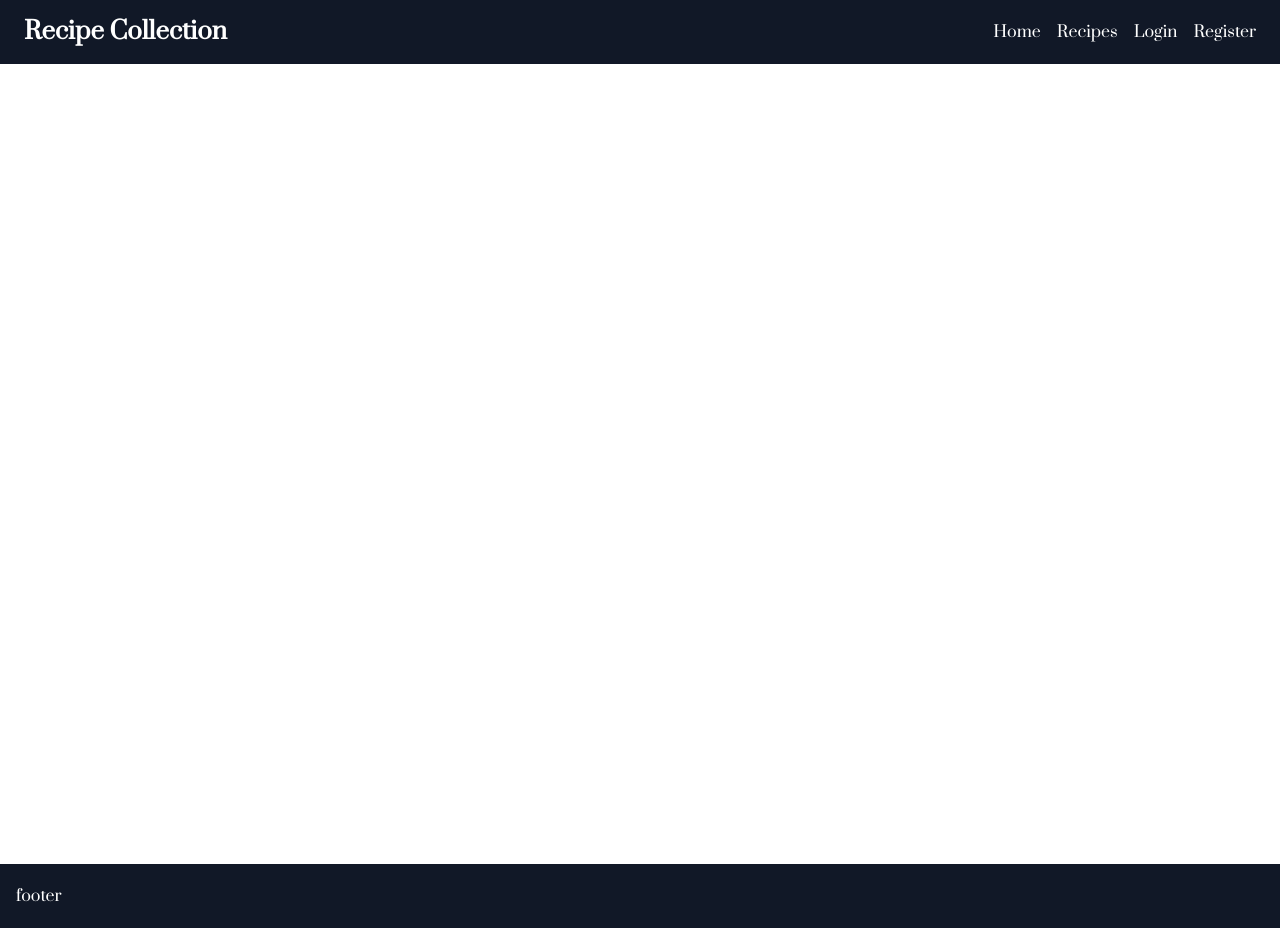
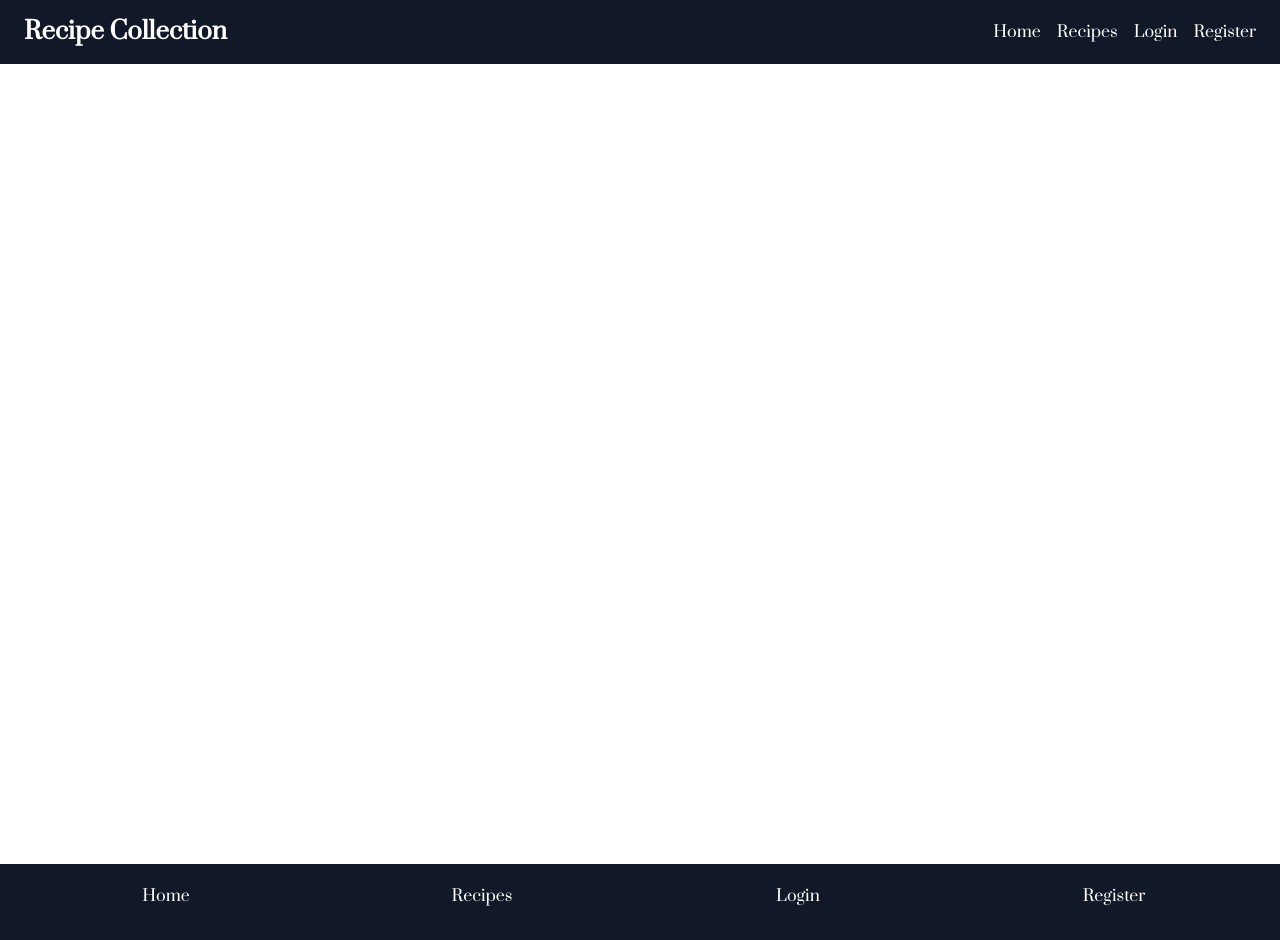
Before and after one commit to ToyEye/recipes-front-graph, a Next.js app: page / in a window 1280 px wide. Shown: the top 940 px of the page. Built offline with nearby package versions, Linux system fonts and the light colour scheme.

Commit message:
add footer

```diff
--- a/components/Footer/Footer.tsx
+++ b/components/Footer/Footer.tsx
@@ -1,10 +1,16 @@
 import React from "react";
 import Container from "../Container/Container";
+import NavBar from "../NavBar/NavBar";
 
 const Footer = () => {
   return (
     <footer className="bg-gray-900 text-white py-5">
-      <Container>footer</Container>
+      <Container>
+        <NavBar location="footer" />
+        <p className="text-sm text-center ">
+          © 2024 Recipe Collection. All rights reserved.
+        </p>
+      </Container>
     </footer>
   );
 };
--- a/components/NavBar/NavBar.tsx
+++ b/components/NavBar/NavBar.tsx
@@ -18,16 +18,23 @@ const NavBar = ({ location, isOpenMenu }: Props) => {
     { "left-0 ": isOpenMenu && location === "modalMenu" }
   );
 
-  const navListStyle = clsx("flex gap-4", {
-    "flex-col items-center": location === "modalMenu",
-  });
+  const navListStyle = clsx(
+    "flex gap-4",
+    {
+      "flex-col items-center": location === "modalMenu",
+    },
+    {
+      "grid grid-cols-2 mb-8 justify-items-center md:grid-cols-4":
+        location === "footer",
+    }
+  );
 
   return (
     <nav className={navStyle}>
       <ul className={navListStyle}>
         {navLinks.map(({ id, link, text }) => (
           <li key={id}>
-            <Link className="hover:text-gray-400" href={link}>
+            <Link className="hover:text-gray-400 " href={link}>
               {text}
             </Link>
           </li>
```
